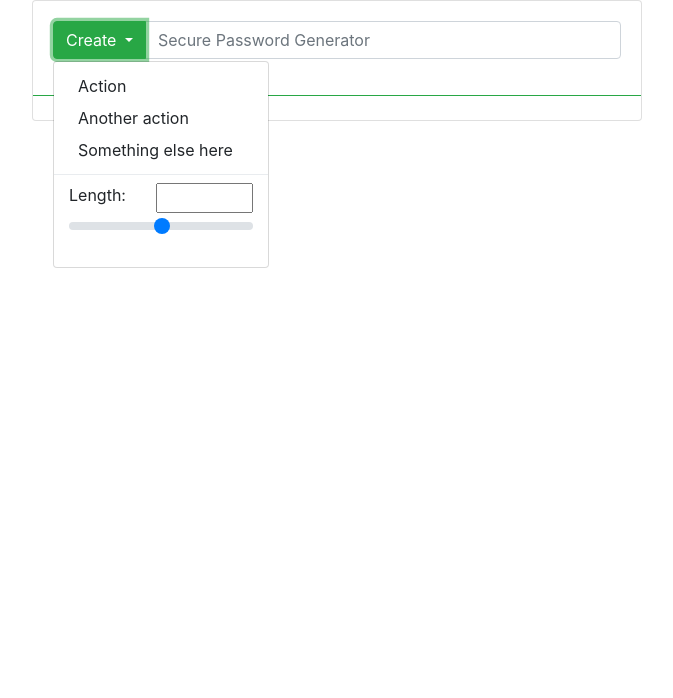
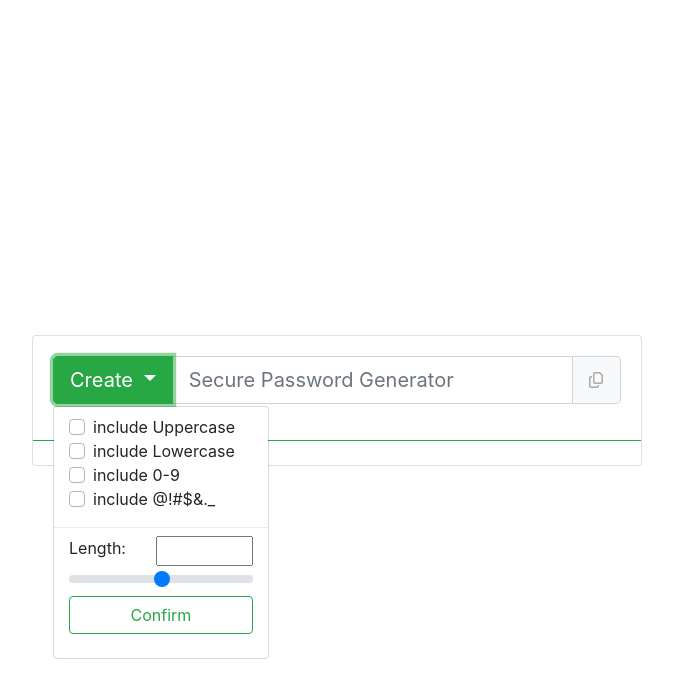
Before and after one commit to dmidlo/password-generator, a plain HTML site: page index.html in a window 1280 px wide. Both pictures are taken after a click on the button "Create". Shown: the whole page, without its empty margins (303-976 px from the left). Drawn offline with nearby package versions, Linux system fonts and the light colour scheme.

Commit message:
finished front

```diff
--- a/index.html
+++ b/index.html
@@ -13,13 +13,13 @@
     <link rel="stylesheet" href="password-generator.css" />
   </head>
   <body>
-    <div class="container-fluid h-100">
-      <div class="row align-items-center h-100">
-        <div class="col-6 mx-auto">
-          <div class="card mb-3">
+    <div class="container-fluid">
+      <div class="row vh-100 justify-content-center align-items-center">
+        <div class="col-6">
+          <div class="card">
             <div class="card-body">
               <form>
-                <div class="input-group mb-3">
+                <div class="input-group input-group-lg mb-3">
                   <div class="input-group-prepend">
                     <button
                       class="btn btn-outline-success dropdown-toggle"
@@ -31,11 +31,55 @@
                       Create
                     </button>
                     <div class="dropdown-menu">
-                      <a class="dropdown-item" href="#">Action</a>
-                      <a class="dropdown-item" href="#">Another action</a>
-                      <a class="dropdown-item" href="#">Something else here</a>
+                      <div class="container-fluid form-group">
+                        <div class="custom-control custom-checkbox">
+                          <input
+                            type="checkbox"
+                            class="custom-control-input"
+                            id="uppercaseCheck"
+                          />
+                          <label
+                            class="custom-control-label"
+                            for="uppercaseCheck"
+                            >include Uppercase</label
+                          >
+                        </div>
+                        <div class="custom-control custom-checkbox">
+                          <input
+                            type="checkbox"
+                            class="custom-control-input"
+                            id="lowercaseCheck"
+                          />
+                          <label
+                            class="custom-control-label"
+                            for="lowercaseCheck"
+                            >include Lowercase</label
+                          >
+                        </div>
+                        <div class="custom-control custom-checkbox">
+                          <input
+                            type="checkbox"
+                            class="custom-control-input"
+                            id="numericCheck"
+                          />
+                          <label class="custom-control-label" for="numericCheck"
+                            >include 0-9</label
+                          >
+                        </div>
+                        <div class="custom-control custom-checkbox">
+                          <input
+                            type="checkbox"
+                            class="custom-control-input"
+                            id="specialCharCheck"
+                          />
+                          <label
+                            class="custom-control-label"
+                            for="specialCharCheck"
+                            >include @!#$&._</label
+                          >
+                        </div>
+                      </div>
                       <div role="separator" class="dropdown-divider"></div>
-
                       <div class="container-fluid form-group">
                         <div class="row">
                           <div class="col">
@@ -44,7 +88,14 @@
                             >
                           </div>
                           <div class="col">
-                            <input type="number" name="passwordLengthNumberInput" id="passwordLengthNumberInput" min="8" max="128" required>
+                            <input
+                              type="number"
+                              name="passwordLengthNumberInput"
+                              id="passwordLengthNumberInput"
+                              min="8"
+                              max="128"
+                              required
+                            />
                           </div>
                         </div>
                         <input
@@ -56,6 +107,13 @@
                           max="129"
                           step="1"
                         />
+                        <button
+                          class="btn btn-block btn-outline-success"
+                          type="submit"
+                          aria-expanded="false"
+                        >
+                          Confirm
+                        </button>
                       </div>
                     </div>
                   </div>
@@ -65,6 +123,15 @@
                     aria-label="Text input with dropdown button"
                     placeholder="Secure Password Generator"
                   />
+                  <div class="input-group-append">
+                    <div class="input-group-text bg-light border-left-0">
+                      <button class="btn p-0">
+                        <span>
+                          <i class="fa fa-copy font-weight-light m-0"></i>
+                        </span>
+                      </button>
+                    </div>
+                  </div>
                 </div>
               </form>
             </div>
@@ -89,6 +156,7 @@
       integrity="sha384-wfSDF2E50Y2D1uUdj0O3uMBJnjuUD4Ih7YwaYd1iqfktj0Uod8GCExl3Og8ifwB6"
       crossorigin="anonymous"
     ></script>
+    <script src="https://use.fontawesome.com/cbe36476a4.js"></script>
     <script src="password-generator.js"></script>
   </body>
 </html>
--- a/password-generator.css
+++ b/password-generator.css
@@ -0,0 +1,3 @@
+.fa {
+    color: darkgray;
+}
```
